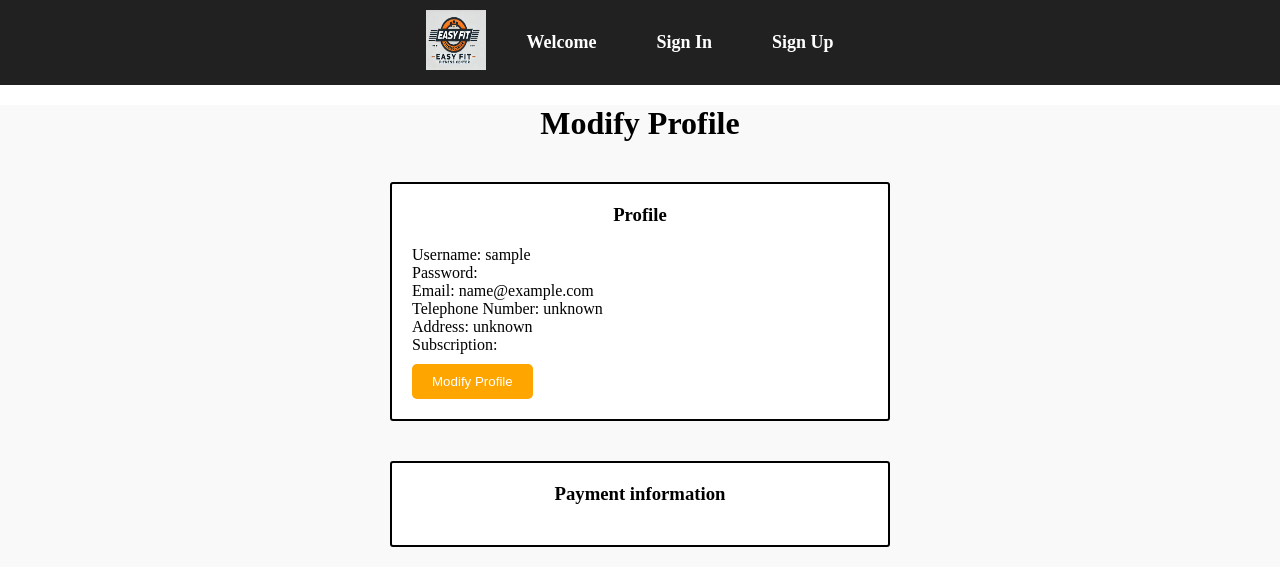
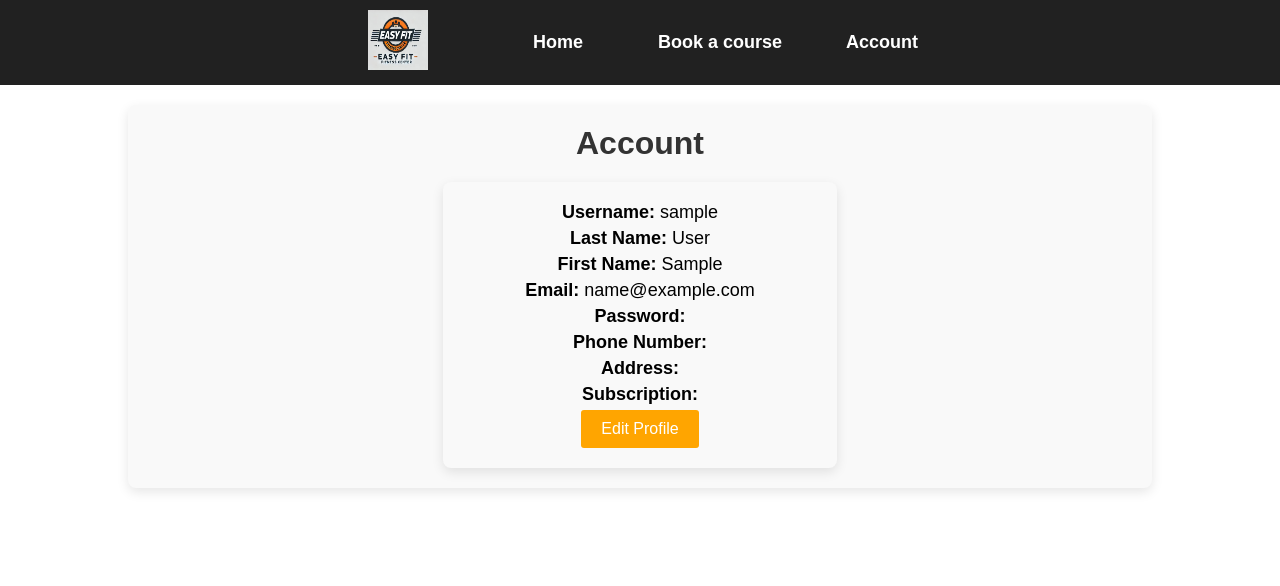
Before and after one commit to ThiBIAL/GymManagementProject, a Vue app in the folder GymManagement/: page /Account/1 in a window 1280 px wide. Shown: the top 586 px of the page. Built offline with nearby package versions, Linux system fonts and the light colour scheme; sample sign-in values are in the browser's storage.

Commit message:
Account bug

```diff
--- a/GymManagement/src/App.vue
+++ b/GymManagement/src/App.vue
@@ -10,7 +10,6 @@
       <router-link v-if="!isLoggedIn" to="/SignIn">Sign In</router-link>
       <router-link v-if="!isLoggedIn" to="/SignUp">Sign Up</router-link>
 
-      <!-- Account dropdown -->
       <div
         v-if="isLoggedIn"
         class="dropdown"
@@ -22,13 +21,19 @@
           <li>
             <router-link to="/Account">Modify Profile</router-link>
           </li>
+          <li v-if="isAdmin">
+            <router-link to="/Member">Manage Member</router-link>
+          </li>
           <li>
             <router-link to="/Subscription">Subscription</router-link>
+          </li>
+          <li id="liButton">
+            <button v-if="isLoggedIn" @click="logout" id="logout1">Logout</button>
           </li>
         </ul>
       </div>
 
-      <button v-if="isLoggedIn" @click="logout" id="logout">Logout</button>
+
     </nav>
     <router-view @userLoggedIn="updateLoginState"></router-view>
   </div>
@@ -38,21 +43,37 @@
 export default {
   data() {
     return {
-      isLoggedIn: localStorage.getItem('isLoggedIn') === 'true',
-      showDropdown: false, // Pour gérer l'affichage du menu déroulant
+      isLoggedIn: false,
+      isAdmin: false,
+      showDropdown: false
     };
   },
+  created() {
+    this.checkLoginState();
+  },
   methods: {
+    checkLoginState() {
+      const user = JSON.parse(localStorage.getItem('user'));
+      if (user) {
+        this.isLoggedIn = true;
+        this.isAdmin = user.state === 'admin';
+      } else {
+        this.isLoggedIn = false;
+        this.isAdmin = false;
+      }
+    },
     updateLoginState(loggedIn) {
       this.isLoggedIn = loggedIn;
+      this.checkLoginState();
     },
     logout() {
       localStorage.setItem('isLoggedIn', false);
       localStorage.removeItem('user');
       this.isLoggedIn = false;
+      this.isAdmin = false;
       this.$router.push('/');
-    },
-  },
+    }
+  }
 };
 </script>
 
@@ -61,13 +82,14 @@
   margin: 0;
   padding: 0;
   box-sizing: border-box;
+  font-family: Arial, Helvetica, sans-serif;
 }
 
 nav {
+  text-align: center;
   display: flex;
   align-items: center;
   margin: 0;
-  gap: 20px;
   padding: 10px;
   justify-content: center;
   background-color: #212121;
@@ -83,6 +105,7 @@
   font-weight: bold;
   transition: background-color 0.3s ease;
   height: 100%;
+  min-width: 160px;
 }
 
 a.logo {
@@ -105,11 +128,25 @@
   transition: background-color 0.3s ease;
 }
 
+#liButton button {
+  background: none;
+  border: none;
+  background-color: #FFA500;
+  color: #FFFFFF;
+  font-size: 14px;
+  padding: 10px 20px;
+  width: 100%;
+  cursor: pointer;
+  text-align: center;
+}
+
+#liButton button:hover {
+  background-color: #FF8C00;
+}
 #logout:hover {
   background-color: #FF8C00;
 }
 
-/* Styles pour le menu déroulant */
 .dropdown {
   position: relative;
   display: inline-block;
@@ -126,10 +163,12 @@
   box-shadow: 0 4px 8px rgba(0, 0, 0, 0.2);
   display: none;
   z-index: 1000;
+  min-width: 160px;
+
 }
 
 .dropdown-menu li {
-  padding: 5px 20px;
+  font-size: 12px;
 }
 
 .dropdown-menu li:hover {
@@ -137,12 +176,12 @@
 }
 
 .dropdown-menu a {
+  font-size: 14px;
   color: #FFFFFF;
   text-decoration: none;
   display: block;
 }
 
-/* Utiliser `v-show` pour basculer */
 .dropdown:hover .dropdown-menu {
   display: block;
 }
--- a/GymManagement/src/components/Account.vue
+++ b/GymManagement/src/components/Account.vue
@@ -1,181 +1,199 @@
 <template>
-  <div class="modify-profile-page">
-    <h1>Modify Profile</h1>
-    <div class="block">
-      <h3 class="profil">Profile</h3>
+  <div id="content">
+    <h1>Account</h1>
+    <div v-if="isEditing">
+      <label for="username">Username:</label>
+      <input type="text" v-model="username" id="username" disabled />
 
-      <div v-if="isEditing">
-        <label>
-          Username: {{ username }}
-        </label>
-        <label>
-          Password:
-          <input type="password" v-model="password" />
-        </label>
-        <label>
-          Email:
-          <input type="email" v-model="email" />
-        </label>
-        <label>
-          Telephone Number:
-          <input type="text" v-model="numberTel" />
-        </label>
-        <label>
-          Address:
-          <input type="text" v-model="address" />
-        </label>
-        <button class="button-account" @click="saveProfile">Confirm</button>
+      <label for="lastName">Last Name:</label>
+      <input type="text" v-model="lastName" id="lastName" disabled />
+
+      <label for="firstName">First Name:</label>
+      <input type="text" v-model="firstName" id="firstName" disabled/>
+
+      <label for="email">Email:</label>
+      <input type="email" v-model="email" id="email" />
+
+      <label for="password">Password:</label>
+      <input type="password" v-model="password" id="password" />
+
+      <label for="numberTel">Phone Number:</label>
+      <input type="text" v-model="numberTel" id="numberTel" />
+
+      <label for="address">Address:</label>
+      <input type="text" v-model="address" id="address" />
+
+
+      <div id="subscription">
+        <label for="subscription">Subscription:</label>
+        {{ subscription }}
       </div>
 
-      <div v-else class="block2">
-        <p>Username: {{ username }}</p>
-        <p>Password: {{ password }}</p>
-        <p>Email: {{ email }}</p>
-        <p>Telephone Number: {{ numberTel }}</p>
-        <p>Address: {{ address }}</p>
-        <p>Subscription: {{ subscription }}</p>
-        <button class="button-account" @click="editProfile">Modify Profile</button>
-      </div>
+
+      <button @click="saveProfile">Save</button>
+      <button @click="cancelEdit">Cancel</button>
     </div>
-    <div class="block">
-      <h3 class=profil>Payment information</h3>
-      <div>
-
-      </div>
+    <div id="info" v-else>
+      <p><strong>Username:</strong> {{ username }}</p>
+      <p><strong>Last Name:</strong> {{ lastName }}</p>
+      <p><strong>First Name:</strong> {{ firstName }}</p>
+      <p><strong>Email:</strong> {{ email }}</p>
+      <p><strong>Password:</strong> {{ password }}</p>
+      <p><strong>Phone Number:</strong> {{ numberTel }}</p>
+      <p><strong>Address:</strong> {{ address }}</p>
+      <p><strong>Subscription:</strong> {{ subscription }}</p>
+      <button id="edit" @click="editProfile">Edit Profile</button>
     </div>
   </div>
 </template>
-
 
 <script>
 export default {
   data() {
     return {
       username: '',
+      lastName: '',
+      firstName: '',
       password: '',
       email: '',
       numberTel: '',
       address: '',
-      subscription:'',
-      isEditing: false, // Pour basculer entre mode édition et affichage
+      subscription: '',
+      isEditing: false
     };
   },
   mounted() {
     const user = JSON.parse(localStorage.getItem('user'));
-    console.log('Loaded User:', user);
     if (user) {
       this.username = user.username || '';
       this.password = user.password || '';
-      this.email = user.email || 'unknown';
-      this.numberTel = user.numberTel || 'unknown';
-      this.address = user.address || 'unknown';
+      this.lastName = user.lastName || '';
+      this.firstName = user.firstName || '';
+      this.email = user.email || '';
+      this.numberTel = user.numberTel || '';
+      this.address = user.address || '';
       this.subscription = user.subscription || '';
     }
   },
   methods: {
     saveProfile() {
-      // Mise à jour des informations de l'utilisateur
       const updatedUser = {
-        username: this.username || '',
-        password: this.password || '',
-        email: this.email || 'unknown',
-        numberTel: this.numberTel || 'unknown',
-        address: this.address || 'unknown',
-        subscription : this.subscription || 'None'
+        username: this.username,
+        lastName: this.lastName,
+        firstName: this.firstName,
+        password: this.password,
+        email: this.email,
+        numberTel: this.numberTel,
+        address: this.address,
+        subscription: this.subscription
       };
-
 
       const users = JSON.parse(localStorage.getItem('users')) || [];
       const index = users.findIndex((u) => u.username === this.username);
 
       if (index !== -1) {
-        // Mise à jour si l'utilisateur existe
         users[index] = updatedUser;
       } else {
-        // Ajouter l'utilisateur si absent
         users.push(updatedUser);
       }
 
       localStorage.setItem('users', JSON.stringify(users));
-      console.log('Updated Users:', users); // Debug pour vérifier la liste mise à jour
+      localStorage.setItem('user', JSON.stringify(updatedUser)); // Update the current user in localStorage
+      console.log('Updated Users:', users);
 
       this.isEditing = false;
     },
     editProfile() {
       this.isEditing = true;
     },
-  },
+    cancelEdit() {
+      this.isEditing = false;
+    }
+  }
 };
-
 </script>
 
 
 
-<style>
-/* Styles pour la page de modification du profil */
-.modify-profile-page {
-  /* Étendre le conteneur principal pour couvrir toute la page */
-  width: 100%;
-  height: 100%;
-  display: flex;
-  flex-direction: column;
-  justify-content: center;
-  align-items: center;
+<style scoped>
+#content {
+  width: 80%;
+  margin: 0 auto;
+  padding: 20px;
   background-color: #f9f9f9;
-  box-sizing: border-box;
+  border-radius: 8px;
+  box-shadow: 0 4px 12px rgba(0, 0, 0, 0.1);
 }
 
-.modify-profile-page h1 {
+#info{
+  text-align: center;
+  padding: 20px;
+  width: 40%;
+  margin: 0 auto;
+  background-color: #f9f9f9;
+  border-radius: 8px;
+  box-shadow: 0 4px 12px rgba(0, 0, 0, 0.1);
+}
+
+div p {
+  font-size: 18px;
+  margin-bottom: 5px;
+}
+
+h1 {
+  color: #333333;
   text-align: center;
   margin-bottom: 20px;
 }
 
-.modify-profile-page .block {
-  border: 2px black solid;
-  border-radius: 3px;
-  width: 500px;
-  margin: 20px;
-  padding: 20px;
-  background-color: #ffffff;
-}
-
-.modify-profile-page p {
-  color: black;
-}
-
-.modify-profile-page .profil {
-  text-align: center;
-  margin-bottom: 20px;
-}
-
-.modify-profile-page label {
+label {
   display: block;
-  margin: 10px 0;
+  margin-top: 10px;
   font-weight: bold;
 }
 
-.modify-profile-page input {
-  display: block;
+input {
   width: 100%;
-  padding: 10px;
+  padding: 8px;
   margin-top: 5px;
+  margin-bottom: 10px;
   border: 1px solid #ccc;
-  border-radius: 3px;
-  box-sizing: border-box;
+  border-radius: 4px;
 }
 
-.modify-profile-page .button-account {
-  margin-top: 10px;
+#edit{
+  border: none;
+  border-radius: 3px;
+  margin: 0;
+  cursor: pointer;
+  font-size: 16px;
+  color: #FFFFFF;
+  background-color: #FFA500;
+  transition: background-color 0.3s ease;
+}
+
+button {
   padding: 10px 20px;
+  margin: 5px;
   border: none;
-  background-color: #FFA500;
-  color: white;
-  border-radius: 5px;
+  border-radius: 4px;
   cursor: pointer;
   transition: background-color 0.3s ease;
 }
 
-.modify-profile-page .button-account:hover {
-  background-color: #FF8C00;
+button:first-of-type {
+  background-color: #4CAF50;
+  color: white;
 }
+
+button:last-of-type {
+  background-color: #f44336;
+  color: white;
+}
+
+#subscription {
+  margin-bottom: 10px;
+  white-space: nowrap;
+}
+
 </style>
--- a/GymManagement/src/components/Member.vue
+++ b/GymManagement/src/components/Member.vue
@@ -12,6 +12,7 @@
               <option value="coach">Coach</option>
               <option value="member">Member</option>
             </select>
+            <button @click="viewUserDetails(user)" class="infoButton">Info</button>
           </div>
         </li>
       </ul>
@@ -27,6 +28,7 @@
               <option value="coach">Coach</option>
               <option value="member">Member</option>
             </select>
+            <button @click="viewUserDetails(user)" class="infoButton">Info</button>
           </div>
         </li>
       </ul>
@@ -42,6 +44,7 @@
               <option value="coach">Coach</option>
               <option value="member">Member</option>
             </select>
+            <button @click="viewUserDetails(user)" class="infoButton">Info</button>
           </div>
         </li>
       </ul>
@@ -49,9 +52,21 @@
     <div v-if="showModal" class="modal-overlay">
       <div class="modal">
         <h2>Confirmer le changement</h2>
-          <p>Voulez-vous vraiment changer le rôle de <strong>{{ selectedUser?.username }}</strong> en <strong>{{ tempRole }}</strong> ?</p>
+        <p>
+          Voulez-vous vraiment changer le rôle de <strong>{{ selectedUser?.username }}</strong> en
+          <strong>{{ tempRole }}</strong> ?
+        </p>
         <button @click="confirmChange">Confirmer</button>
         <button @click="cancelChange">Annuler</button>
+      </div>
+    </div>
+    <div v-if="showUserInfoModal" class="modal-overlay">
+      <div class="modal">
+        <h2>Informations sur l'utilisateur</h2>
+        <p><strong>Nom d'utilisateur :</strong> {{ selectedUser?.username }}</p>
+        <p><strong>Email :</strong> {{ selectedUser?.email }}</p>
+        <p><strong>Rôle actuel :</strong> {{ selectedUser?.state }}</p>
+        <button @click="closeModal">Fermer</button>
       </div>
     </div>
   </div>
@@ -68,6 +83,7 @@
       coaches: [],
       members: [],
       showModal: false,
+      showUserInfoModal: false,
       selectedUser: null,
       tempRole: ''
     };
@@ -118,6 +134,14 @@
       this.selectedUser = null;
       this.tempRole = '';
       this.showModal = false;
+    },
+    viewUserDetails(user) {
+      this.selectedUser = user;
+      this.showUserInfoModal = true;
+    },
+    closeModal() {
+      this.selectedUser = null;
+      this.showUserInfoModal = false;
     }
   }
 };
@@ -137,12 +161,13 @@
   box-shadow: 0 4px 12px rgba(0, 0, 0, 0.1);
 }
 
-  h1, h2 {
+h1,
+h2 {
   color: #333333;
   text-align: center;
 }
 
-  h1{
+h1 {
   margin-bottom: 20px;
 }
 
@@ -183,6 +208,8 @@
 
 .divSelect {
   text-align: right;
+  display: flex;
+  gap: 10px;
 }
 
 select {
@@ -191,6 +218,19 @@
   border: 1px solid #ccc;
   background-color: #fff;
   cursor: pointer;
+}
+
+.infoButton {
+  padding: 5px 10px;
+  border-radius: 4px;
+  border: 1px solid #007bff;
+  background-color: #007bff;
+  color: #fff;
+  cursor: pointer;
+}
+
+.infoButton:hover {
+  background-color: #0056b3;
 }
 
 .modal-overlay {
@@ -231,7 +271,7 @@
 }
 
 .modal button:first-of-type {
-    background-color: #4CAF50;
+  background-color: #4caf50;
   color: white;
 }
 
--- a/GymManagement/src/components/SignUp.vue
+++ b/GymManagement/src/components/SignUp.vue
@@ -4,6 +4,8 @@
     <form @submit.prevent="signup">
       <InputField v-model="username" placeholder="Username" required/>
       <div v-if="error1" class="error">{{ error1 }}</div>
+      <InputField v-model="lastName" placeholder="Last Name" required/>
+      <InputField v-model="firstName" placeholder="First Time" required/>
       <InputField v-model="email" type="email" placeholder="Email" required/>
       <div v-if="error3" class="error">{{ error3 }}</div>
       <InputField type="password" v-model="password" placeholder="Password" required />
@@ -32,6 +34,8 @@
     data() {
       return {
         username: '',
+        lastName: '',
+        firstName: '',
         email: '',
         password: '',
         confirmPassword: '',
@@ -64,7 +68,7 @@
           } else {
             this.state = "member";
           }
-          const newUser = { username: this.username, email: this.email, password: this.password, state: this.state };
+          const newUser = { username: this.username, email: this.email, lastName: this.lastName, firstName: this.firstName, password: this.password, state: this.state };
           storedUsers.push(newUser);
           localStorage.setItem('users', JSON.stringify(storedUsers));
           localStorage.setItem('user', JSON.stringify(newUser));
--- a/GymManagement/src/components/Subscription.vue
+++ b/GymManagement/src/components/Subscription.vue
@@ -67,14 +67,15 @@
 
   <style>
   .subscription-page {
-    width: 100%;
-    height: 100%;
-    display: flex;
-    flex-direction: column;
-    align-items: center;
-    justify-content: center;
-    background-color: #f7f7f7;
-    margin-top: 50px;
+    width: 80%;
+    text-align: center;
+    margin: 0 auto;
+    padding-top: 20px;
+    padding-bottom: 20px;
+    background-color: rgb(236, 234, 234);
+    border: solid 1px rgb(217, 217, 217);
+    border-radius: 8px;
+    box-shadow: 0 4px 12px rgba(0, 0, 0, 0.1);
   }
 
   .subscription-page h1 {
```
Also changed, not shown: 1 other file (tests, documents, lock files or other folders). Lines whose indentation alone changed are shown as unchanged.
